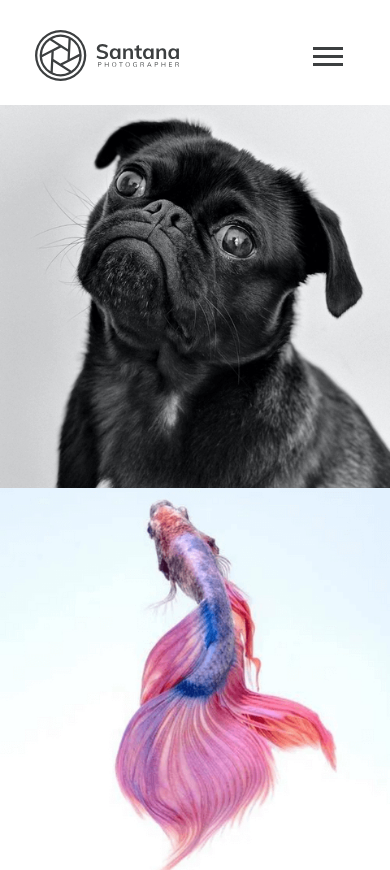
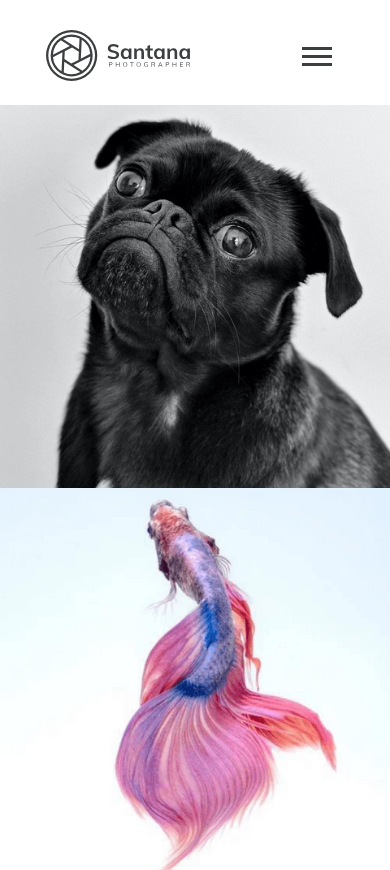
Before and after one commit to witekZWitkowic/aPageUsingGrid, a plain HTML site: page index.html in a window 390 px wide. Shown: the top 870 px of the page. Drawn offline with nearby package versions, Linux system fonts and the light colour scheme.

Commit message:
Final Push

```diff
--- a/index.html
+++ b/index.html
@@ -24,6 +24,7 @@
     <header>
         <nav class="navbar nav__bar d-flex justify-content-evenly navbar-expand-lg">
             <div class="container-fluid nav__bar">
+                <div class="logo_btn">
                 <div class="nav__logo">
                     <img src="images/Group 2.svg" alt="Santana Photographer logo" />
                 </div>
@@ -32,6 +33,7 @@
                         <span class="toggler-icon middle-bar"></span>
                         <span class="toggler-icon bottom-bar"></span>
                   </button>
+                </div>
                 <div class="nav__links__container collapse navbar-collapse" id="navbarNav">
                     <ul class="navbar-nav nav__links">
                         <li class="nav-item nav__li">
--- a/styles/_mediaQueries.scss
+++ b/styles/_mediaQueries.scss
@@ -166,7 +166,7 @@
 		position: absolute;
 		width: 100%;
 		top: 104px;
-		height: 544px !important;
+		height: 600px !important;
 		background-color: rgba(255,255,255,0.8);
 		backdrop-filter: blur(8px);
 	}
@@ -234,12 +234,19 @@
 		width: 348px;
 		height: 161px;
 	}
+	.container-fluid{
+		display: flex;
+		flex-direction: column;
+	}
 	.contact__rodo {
 		width: 218px;
 	}
 	.contact__submit {
 		width: 248px;
 		margin: 25px;
+	}
+	.nav__links{
+		margin-top: 20px;
 	}
 	.newsletter__section {
 		margin: 0;
@@ -259,6 +266,10 @@
 	}
 	.footer__logo__container {
 		margin: 0 100px;
+	}
+	.logo_btn{
+		display: flex;
+		justify-content: end;
 	}
 }
 /* --------------- WIDTH 425px ----------------- */
```
Also changed, not shown: styles.css.
